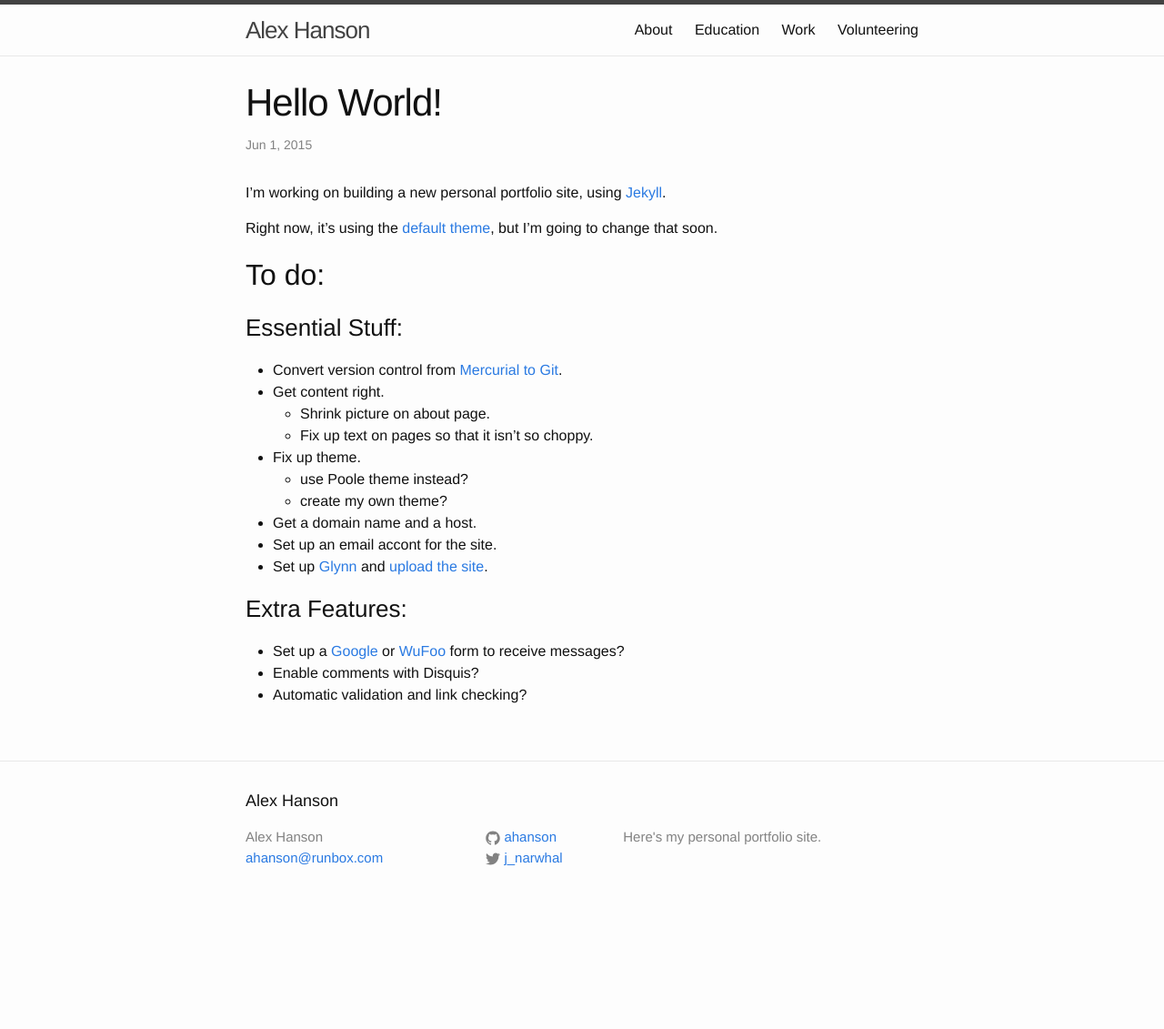
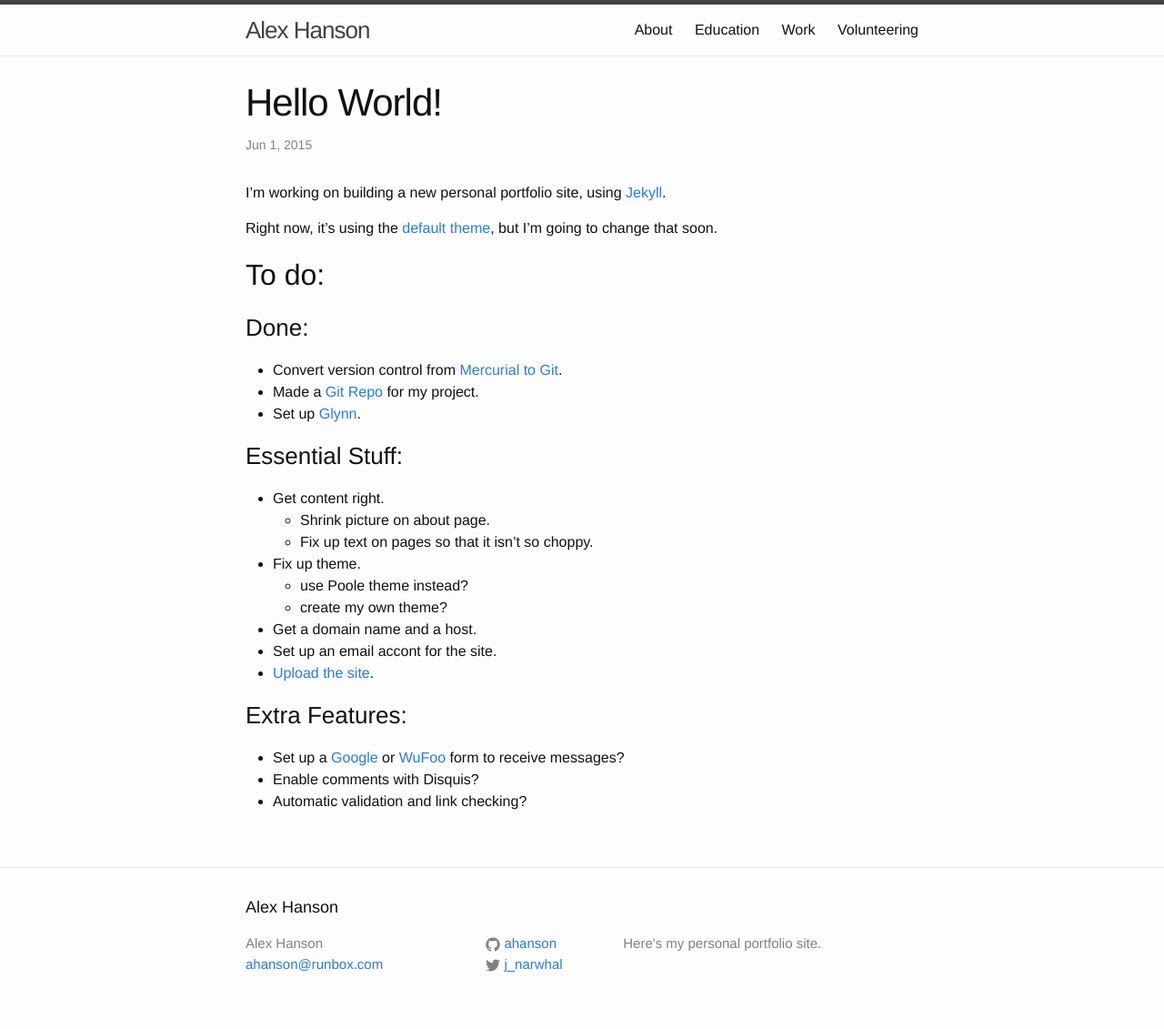
Before and after one commit to ahanson/portfolio-site, a Jekyll site: the page built from _posts/2015-06-01-helloworld.md, in a window 1280 px wide. Shown: the whole page at 91% size. Built offline with Jekyll 4.4.1, drawn with Linux system fonts in a browser that asks for light colours; before the commit the page ends 1014 px from its top, so only the background shows below that.

```diff
--- a/_posts/2015-06-01-helloworld.md
+++ b/_posts/2015-06-01-helloworld.md
@@ -11,8 +11,13 @@
 
 ##To do:
 
+###Done:
+* Convert version control from [Mercurial to Git](http://www.lancejian.com/2012/02/05/convert-mercurial-repository-into-git.html).
+* Made a [Git Repo](https://github.com/ahanson/portfolio-site) for my project.
+* Set up [Glynn](https://github.com/dmathieu/glynn).
+
+
 ###Essential Stuff:
-* Convert version control from [Mercurial to Git](http://www.lancejian.com/2012/02/05/convert-mercurial-repository-into-git.html).
 * Get content right.
     * Shrink picture on about page.
     * Fix up text on pages so that it isn't so choppy.
@@ -21,7 +26,8 @@
     * create my own theme?
 * Get a domain name and a host.
 * Set up an email accont for the site.
-* Set up [Glynn](https://github.com/dmathieu/glynn) and [upload the site](http://jekyllrb.com/docs/deployment-methods/).
+* [Upload the site](http://jekyllrb.com/docs/deployment-methods/).
+
 
 ###Extra Features:
 * Set up a [Google](https://www.google.com/forms/about/) or [WuFoo](http://www.wufoo.com/) form to receive messages?
```
Also changed, not shown: _posts/2015-06-04-glynn.md (added, +18 -0 lines).
